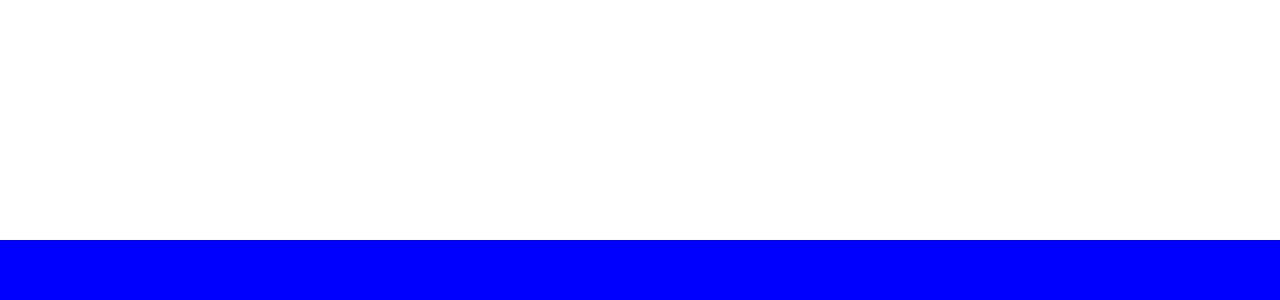
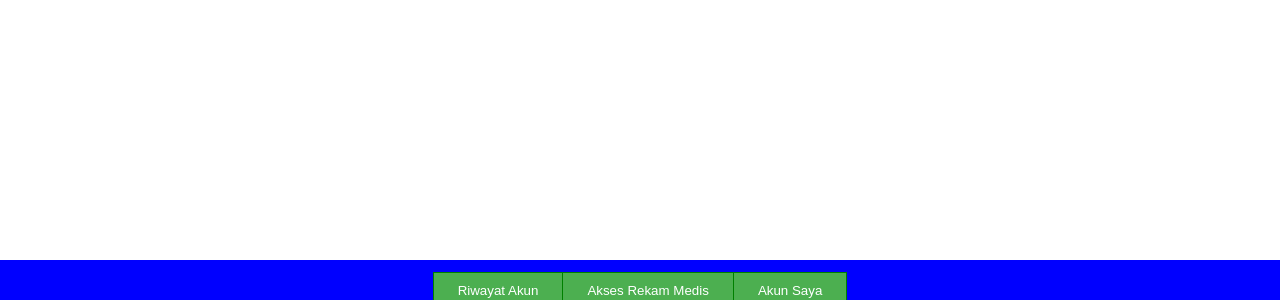
Before and after one commit to ian-joseph-chandra/HealthCoin_Patient, an Angular app: page /dashboard in a window 1280 px wide. Shown: the part 500-800 px from the top of the page. Built offline with nearby package versions, Linux system fonts and the light colour scheme.

Commit message:
2020/02/10 Dashboard 3 button below

```diff
--- a/src/app/pages/dashboard/dashboard.component.css
+++ b/src/app/pages/dashboard/dashboard.component.css
@@ -3,4 +3,32 @@
   width: 100%;
   height: 60px;
   background: blue;
+  display: flex;
+  align-items: center;
+  justify-content: center;
 }
+
+.button-group button {
+  background-color: #4CAF50; /* Green background */
+  border: 1px solid green; /* Green border */
+  color: white; /* White text */
+  padding: 10px 24px; /* Some padding */
+  cursor: pointer; /* Pointer/hand icon */
+  float: left; /* Float the buttons side by side */
+}
+
+.button-group button:not(:last-child) {
+  border-right: none; /* Prevent double borders */
+}
+
+/* Clear floats (clearfix hack) */
+.button-group:after {
+  content: "";
+  clear: bottom;
+  display: table;
+}
+
+/* Add a background color on hover */
+.button-group button:hover {
+  background-color: #3e8e41;
+}
--- a/src/app/pages/dashboard/dashboard.component.html
+++ b/src/app/pages/dashboard/dashboard.component.html
@@ -1,7 +1,12 @@
 <body [style.minHeight.px]="screenHeight" [style.width.px]="screenWidth">
 
-<div class="menu" [style.top.px]="screenHeight-60">
+<div class="menu" [style.top.px]="screenHeight-40">
+
+  <div class="button-group">
+    <button>Riwayat Akun</button>
+    <button>Akses Rekam Medis</button>
+    <button>Akun Saya</button>
+  </div>
 
 </div>
-
 </body>
```
